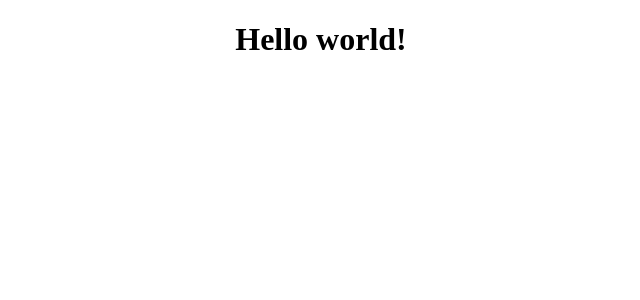
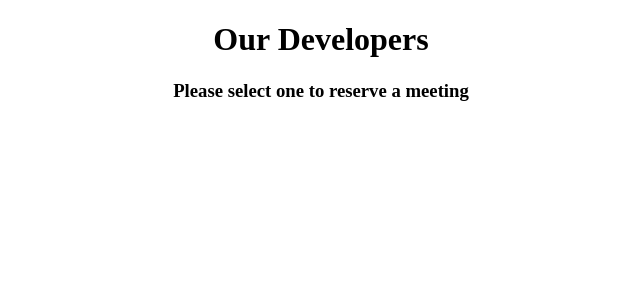
Before and after one commit to gak92/book_devs_app, a React (Create React App) app: page / in a window 1280 px wide. Shown: the top 300 px of the page, without its empty margins (319-959 px from the left). Built offline with nearby package versions, Linux system fonts and the light colour scheme.

Commit message:
connect app to store

```diff
--- a/package.json
+++ b/package.json
@@ -6,9 +6,14 @@
     "@testing-library/jest-dom": "^5.16.5",
     "@testing-library/react": "^13.4.0",
     "@testing-library/user-event": "^13.5.0",
+    "axios": "^1.2.0",
     "react": "^18.2.0",
     "react-dom": "^18.2.0",
+    "react-redux": "^8.0.5",
     "react-scripts": "5.0.1",
+    "redux": "^4.2.0",
+    "redux-devtools-extension": "^2.13.9",
+    "redux-logger": "^3.0.6",
     "web-vitals": "^2.1.4"
   },
   "scripts": {
--- a/src/App.js
+++ b/src/App.js
@@ -1,11 +1,15 @@
-import './App.css';
+import { Provider } from "react-redux";
+import "./App.css";
+import store from "./redux/store";
+import DisplayAllDevs from "./components/devs/displayAllDevs";
 
 function App() {
   return (
-    <div className="App">
-
-      <h1>Hello world!</h1>
-    </div>
+    <Provider store={store}>
+      <div className="App">
+        <DisplayAllDevs />
+      </div>
+    </Provider>
   );
 }
 
```
Also changed, not shown: 1 other file (tests, documents, lock files or other folders).
